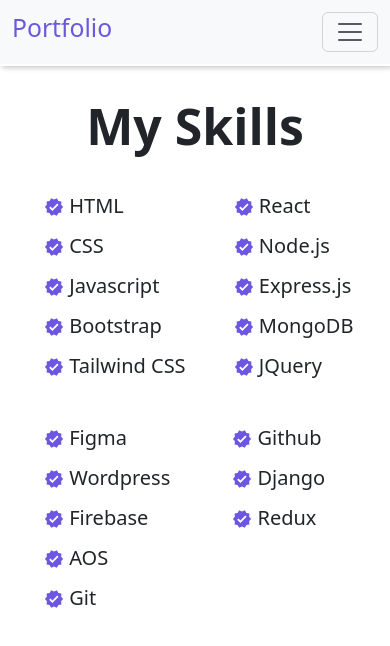
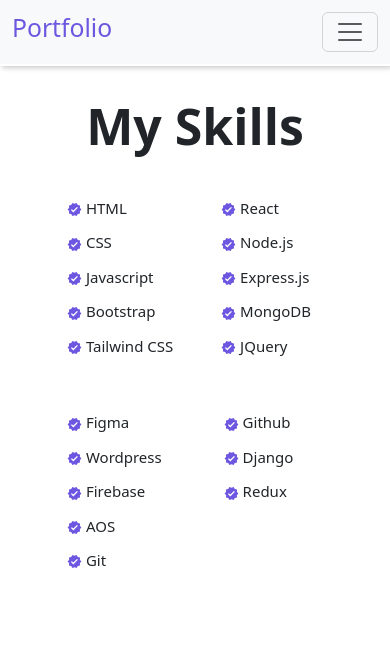
Before and after one commit to gokul-vsi/portfolio, a React (Vite) app: page /skill in a window 390 px wide. Shown: the top 646 px of the page. Built offline with nearby package versions, Linux system fonts and the light colour scheme.

Commit message:
skills-font

```diff
--- a/src/App.css
+++ b/src/App.css
@@ -109,8 +109,11 @@
         margin-left: 14px;
     }
     .first-main,.second-main{
-        padding: 10px;
-        margin-left: 22px;
+        padding: 15px;
+        margin-left: 40px;
+    }
+    .sk-h{
+        font-size: 15px !important;
     }
 }
 .skill{
--- a/src/Skill.jsx
+++ b/src/Skill.jsx
@@ -16,34 +16,34 @@
           <div className="col-md-6 col-lg-6">
              <div className="first-main d-flex gap-5 ms-md-5">
              <div className="first-1 d-flex flex-column gap-2 sk-mon-1">
-              <h5><MdVerified  className='verified' /> HTML</h5>
-              <h5><MdVerified  className='verified' /> CSS</h5>
-              <h5><MdVerified  className='verified' /> Javascript</h5>
-              <h5><MdVerified  className='verified' /> Bootstrap</h5>
-              <h5><MdVerified  className='verified' /> Tailwind CSS</h5>
+              <h5 className='sk-h'><MdVerified  className='verified' /> HTML</h5>
+              <h5 className='sk-h'><MdVerified  className='verified' /> CSS</h5>
+              <h5 className='sk-h'><MdVerified  className='verified' /> Javascript</h5>
+              <h5 className='sk-h'><MdVerified  className='verified' /> Bootstrap</h5>
+              <h5 className='sk-h'><MdVerified  className='verified' /> Tailwind CSS</h5>
              </div>
              <div className="first-2 d-flex flex-column gap-2">
-             <h5><MdVerified  className='verified' /> React</h5>
-             <h5><MdVerified  className='verified' /> Node.js</h5>
-             <h5><MdVerified  className='verified' /> Express.js</h5>
-             <h5><MdVerified  className='verified' /> MongoDB</h5>
-             <h5><MdVerified  className='verified' /> JQuery</h5>
+             <h5 className='sk-h'><MdVerified  className='verified' /> React</h5>
+             <h5 className='sk-h'><MdVerified  className='verified' /> Node.js</h5>
+             <h5 className='sk-h'><MdVerified  className='verified' /> Express.js</h5>
+             <h5 className='sk-h'><MdVerified  className='verified' /> MongoDB</h5>
+             <h5 className='sk-h'><MdVerified  className='verified' /> JQuery</h5>
               </div>
               </div>
           </div>
           <div className="col-md-6 col-lg-6">
             <div className="second-main d-flex gap-5 ms-md-5 skill-mobile">
             <div className="second1 d-flex flex-column gap-2">
-            <h5><MdVerified  className='verified' /> Figma</h5>
-            <h5><MdVerified  className='verified' /> Wordpress</h5>
-            <h5><MdVerified  className='verified' /> Firebase</h5>
-            <h5><MdVerified  className='verified' /> AOS</h5>
-            <h5><MdVerified  className='verified' /> Git</h5>
+            <h5 className='sk-h'><MdVerified  className='verified' /> Figma</h5>
+            <h5 className='sk-h'><MdVerified  className='verified' /> Wordpress</h5>
+            <h5 className='sk-h'><MdVerified  className='verified' /> Firebase</h5>
+            <h5 className='sk-h'><MdVerified  className='verified' /> AOS</h5>
+            <h5 className='sk-h'><MdVerified  className='verified' /> Git</h5>
             </div>
             <div className="second2 d-flex flex-column gap-2 sk-mob">
-            <h5><MdVerified  className='verified' /> Github</h5>
-            <h5><MdVerified  className='verified' /> Django</h5>
-            <h5><MdVerified  className='verified' /> Redux</h5>
+            <h5 className='sk-h'><MdVerified  className='verified' /> Github</h5>
+            <h5 className='sk-h'><MdVerified  className='verified' /> Django</h5>
+            <h5 className='sk-h'><MdVerified  className='verified' /> Redux</h5>
             </div>
             </div>
             </div>
```
